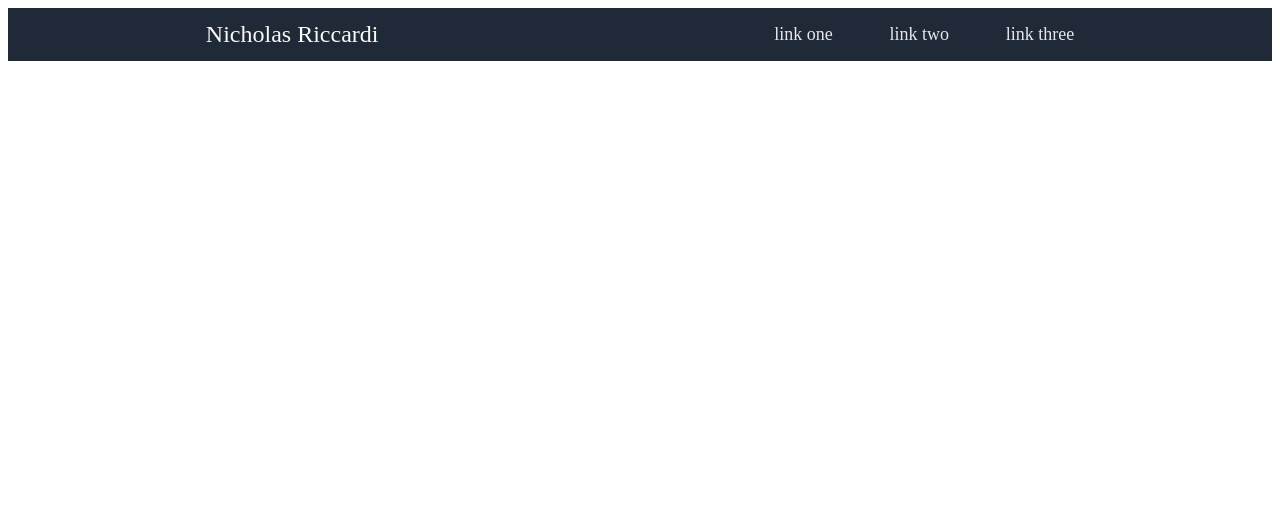
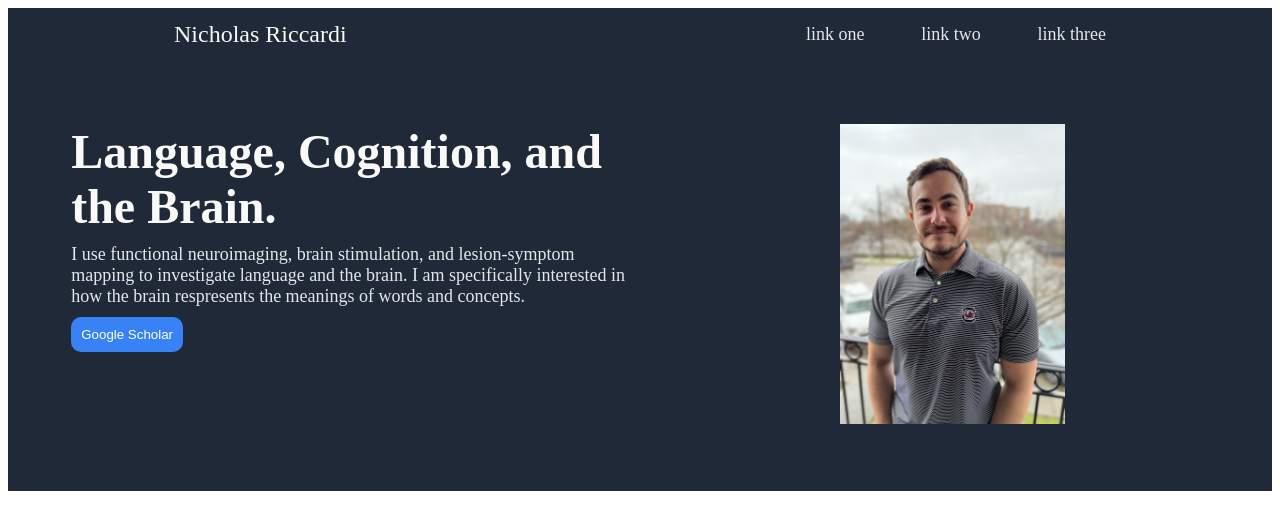
Before and after one commit to NickRiccardi/first-website, a plain HTML site: page index.html in a window 1280 px wide. Drawn offline with Linux system fonts and the light colour scheme.

Commit message:
Format section one
Add title, body, and link to google scholar. Add headshot.

```diff
--- a/css/styles.css
+++ b/css/styles.css
@@ -1,13 +1,14 @@
 body    {
     display: flex;
+    flex-direction: column;
 }
 
 .header {
     display: flex;
     background-color: #1F2937;
     flex: auto;
-    justify-content: space-around;
     align-items: center;
+    justify-content: center;
 }
 
 ul  {
@@ -18,6 +19,7 @@ ul  {
 .header-left    {
     color: #f9faf8;
     font-size: 24px;
+    width: 50%;
 }
 
 .header-right   {
@@ -31,3 +33,50 @@ a   {
     color: #e5e7eb;
     font-size: 18px;
 }
+
+.one    {
+    display: flex;
+    background-color: #1F2937;
+    padding: 5%;
+}
+
+.one-left   {
+    display: flex;
+    flex-direction: column;
+    width: 50%;
+    padding-right: 5%;
+}
+
+.one-left-header    {
+    font-size: 48px;
+    font-weight: bolder;
+    color: #f9faf8;
+}
+
+.one-left-body   {
+    font-size: 18px;
+    color: #e5e7eb;
+    margin-top: 10px;
+}
+
+button  {
+    width: fit-content;
+    background-color: #3882f6;
+    color: white;
+    border-radius: 10px;
+    padding: 10px;
+    border: none;
+    margin-top: 10px;
+}
+
+.one-right  {
+    margin-left: auto;
+    margin-right: auto;
+}
+
+#nick-headshot  {
+    height: auto;
+    width: auto;
+    max-width: 300px;
+    max-height: 300px;
+}
--- a/index.html
+++ b/index.html
@@ -24,7 +24,19 @@
     </div>
 
     <div class="one">
-
+        <div class="one-left">
+            <div class="one-left-header">
+                Language, Cognition, and the Brain.
+            </div>
+            <div class="one-left-body">
+                I use functional neuroimaging, brain stimulation, and lesion-symptom mapping to investigate language and
+                the brain. I am specifically interested in how the brain respresents the meanings of words and concepts.
+            </div>
+            <button>Google Scholar</button>
+        </div>
+        <div class="one-right">
+            <img src="./img/headshot.jpg" alt="Nicholas Riccardi headshot" id="nick-headshot">
+        </div>
     </div>
 
     <div class="two">
```
Also changed, not shown: img/headshot.jpg (added).
